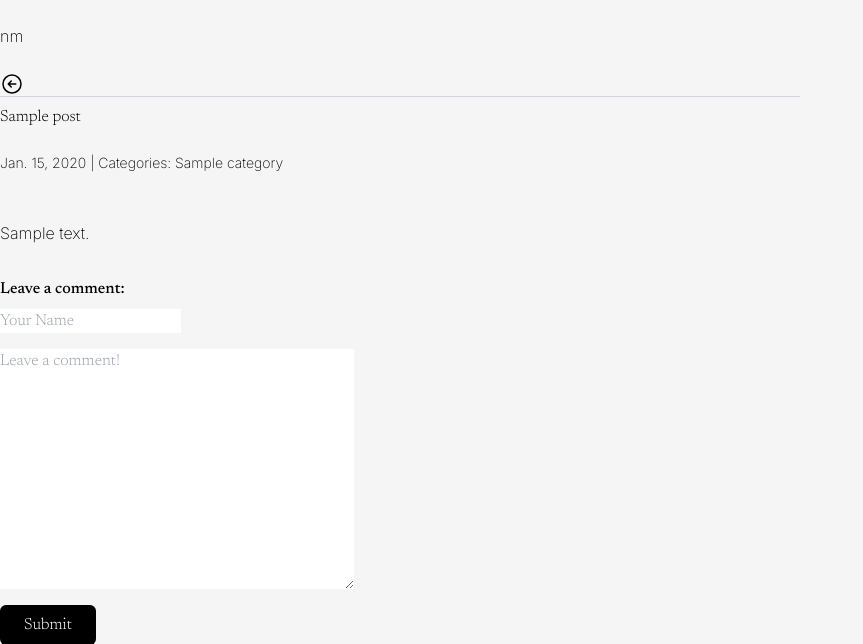
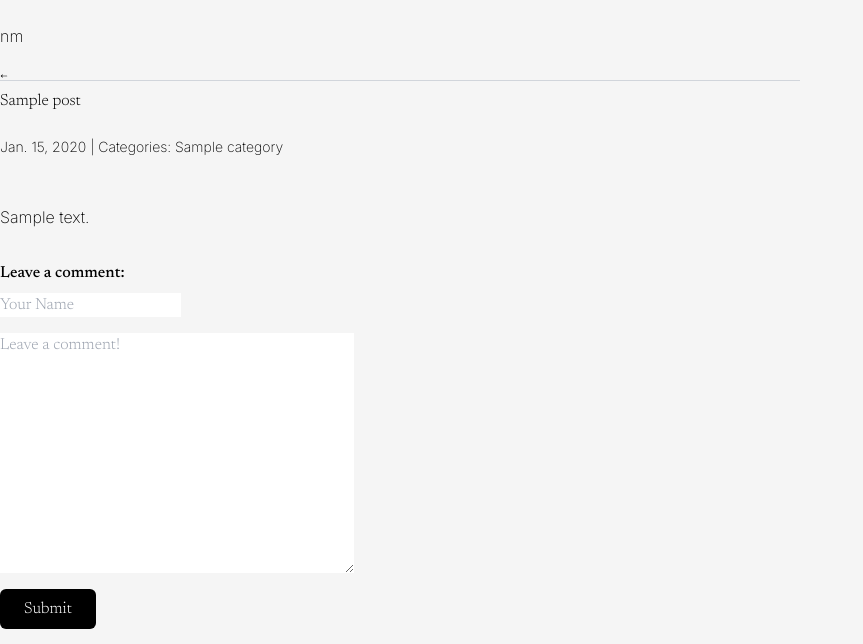
Before and after one commit to neeraj500/blog, a Django app: page /post/1/ in a window 1280 px wide. Shown: the top 644 px of the page, without its empty margins (0-863 px from the left). Run offline with Django 5.2, Linux system fonts and the light colour scheme; tables that the repository leaves empty hold one stand-in row (values such as "Sample post"); parts of the project's set-up code (start-up, migrations or seed data) failed here and were passed over; some libraries are stand-ins or nearby versions.

Commit message:
icon change to mini

```diff
--- a/templates/base.html
+++ b/templates/base.html
@@ -18,9 +18,10 @@
 
 {% if request.path != "/" %}
 <a href="{% url 'blog_index' %}">
-    <svg xmlns="http://www.w3.org/2000/svg" fill="none" viewBox="0 0 24 24" stroke-width="1.5" stroke="currentColor" class="size-6">
-        <path stroke-linecap="round" stroke-linejoin="round" d="m11.25 9-3 3m0 0 3 3m-3-3h7.5M21 12a9 9 0 1 1-18 0 9 9 0 0 1 18 0Z" />
+    <svg xmlns="http://www.w3.org/2000/svg" viewBox="0 0 20 20" fill="currentColor" class="size-2">
+        <path fill-rule="evenodd" d="M18 10a.75.75 0 0 1-.75.75H4.66l2.1 1.95a.75.75 0 1 1-1.02 1.1l-3.5-3.25a.75.75 0 0 1 0-1.1l3.5-3.25a.75.75 0 1 1 1.02 1.1l-2.1 1.95h12.59A.75.75 0 0 1 18 10Z" clip-rule="evenodd" />
       </svg>
+
 
 </a>
 {% endif %}
```
